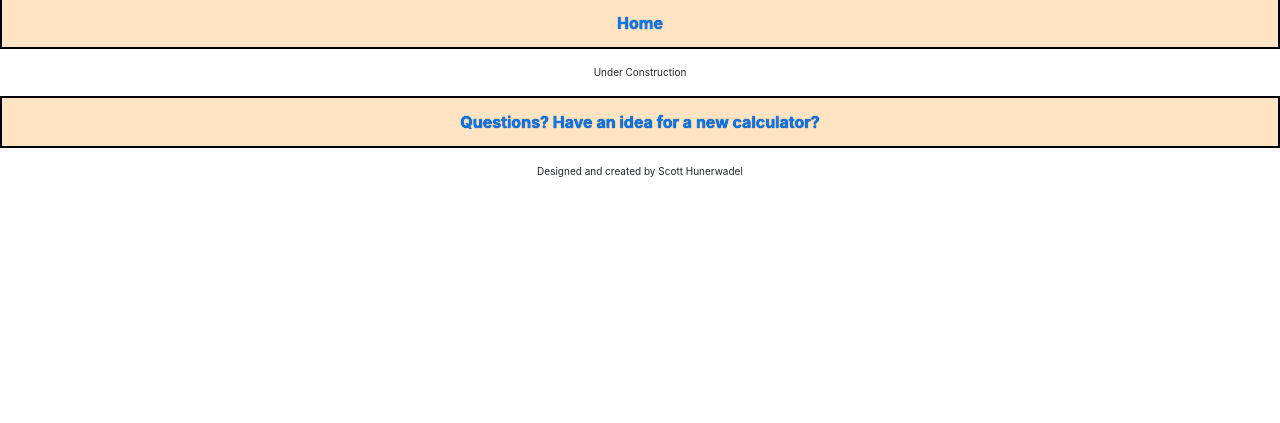
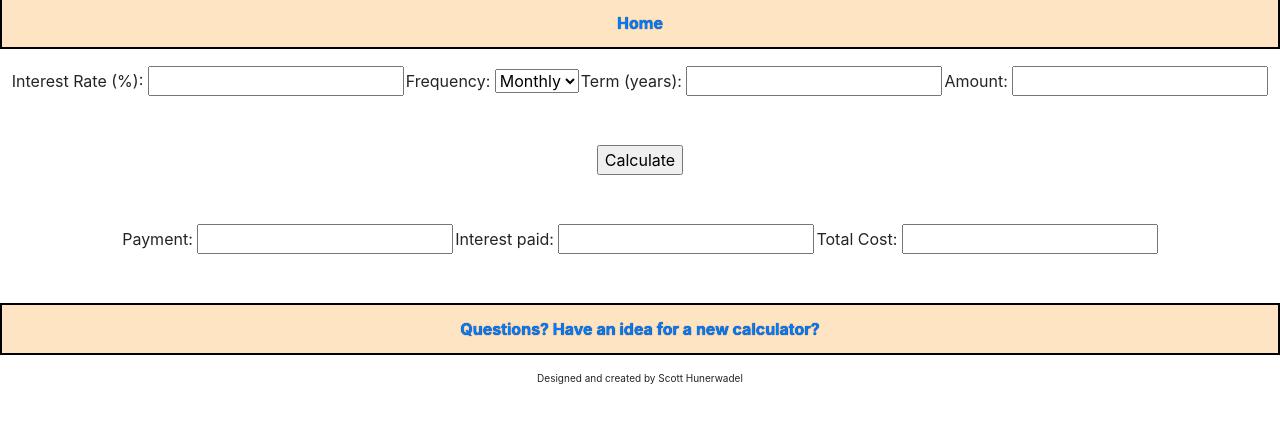
Before and after one commit to shunerwadel/sph-website, a plain HTML site: page homepage/interest.html in a window 1280 px wide. Shown: the part 51-474 px from the top of the page. Drawn offline with nearby package versions, Linux system fonts and the light colour scheme.

Commit message:
Implement simple loan interest calculator

```diff
--- a/homepage/interest.html
+++ b/homepage/interest.html
@@ -7,6 +7,9 @@
 
         <!--Link to CSS style file-->
         <link href="styles.css" rel="stylesheet">
+
+        <!--Link to JS functions-->
+        <script src="interest.js"></script>
 
         <!--Page title-->
         <title>Calcs - SPH</title>
@@ -19,14 +22,9 @@
             Calulate loan interest using form below.
         </div>
 
-        <!--Style-->
-        <style>
-            td:hover {background-color: burlywood;}
-        </style>
-
         <!--Calculator page link banner-->
         <div>
-            <table class="table">
+            <table class="table hover">
                 <tr>
                     <td>
                         <a href="index.html" class="link">Home</a>
@@ -35,11 +33,50 @@
             </table>
         </div>
 
-        <p>Under Construction</p>
+        <!--Inputs-->
+        <table style="margin-left: auto; margin-right: auto; margin-bottom: 3em;">
+            <tr>
+                <td>Interest Rate (%):
+                    <input type="text" name="iRate" id="iRate">
+                </td>
+                <td>Frequency:
+                    <select name="payFreq" id="payFreq">
+                        <option value="weekly">Weekly</option>
+                        <option value="monthly" selected>Monthly</option>
+                    </select>
+                </td>
+                <td>Term (years):
+                    <input type="text" name="term" id="term">
+                </td>
+                <td>Amount:
+                    <input type="text" name="amount" id="amount">
+                </td>
+            </tr>
+        </table>
+
+        <!--Button to calculate-->
+        <form onsubmit="loanInterest(); return false">
+            <input type="submit" value="Calculate">
+        </form>
+
+        <!--Outputs-->
+        <table style="margin-left: auto; margin-right: auto;  margin-top: 3em; margin-bottom: 3em;">
+            <tr>
+                <td>Payment:
+                    <input type="text" id="payment">
+                </td>
+                <td>Interest paid:
+                    <input type="text" id="interest">
+                </td>
+                <td>Total Cost:
+                    <input type="text"  id="totCost">
+                </td>
+            </tr>
+        </table>
 
         <!--Bottom banner-->
         <div>
-            <table class="table">
+            <table class="table hover">
                 <tr>
                     <td>
                        <a href="contact.html" class="link">
--- /dev/null
+++ b/homepage/interest.js
@@ -0,0 +1,29 @@
+function loanInterest()
+{
+    // Declare variables
+    let amount = document.getElementById("amount").value;
+    let iRate = document.getElementById("iRate").value;
+    let term = document.getElementById("term").value;
+    let payFreq = document.getElementById("payFreq").value;
+
+    // Calculate total cost
+
+    var totCost = amount * (1 + (iRate/100) * term);
+    document.getElementById("totCost").value = totCost.toFixed(2);
+
+    // Calculate interest
+
+    interest = totCost - amount;
+    document.getElementById("interest").value = interest.toFixed(2);
+
+    //Calculate payment
+
+    if (payFreq === "weekly")
+    {
+        document.getElementById("payment").value = (totCost / (term * 52)).toFixed(2);
+    }
+    else if (payFreq === "monthly")
+    {
+        document.getElementById("payment").value = (totCost / (term * 12)).toFixed(2);
+    }
+}
--- a/homepage/plot.js
+++ b/homepage/plot.js
@@ -18,5 +18,6 @@ function plot()
     Y4 = document.getElementById('y4').value;
     Y5 = document.getElementById('y5').value;
 
+    // Create plot
     Plotly.newPlot(PLOTTER, [{ x:[X1,X2,X3,X4,X5], y:[Y1,Y2,Y3,Y4,Y5] }], {margin: {t: 0}});
 }
```
